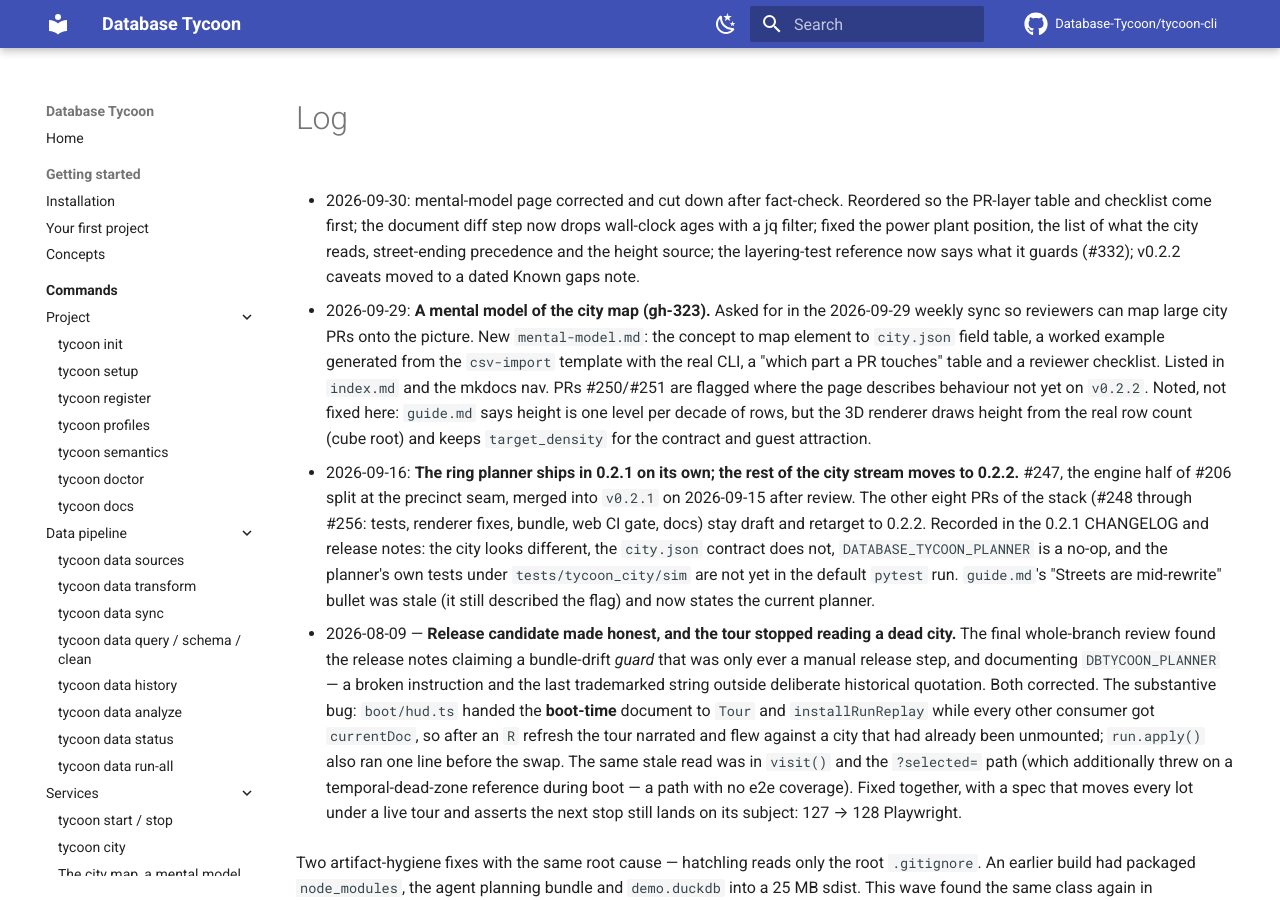
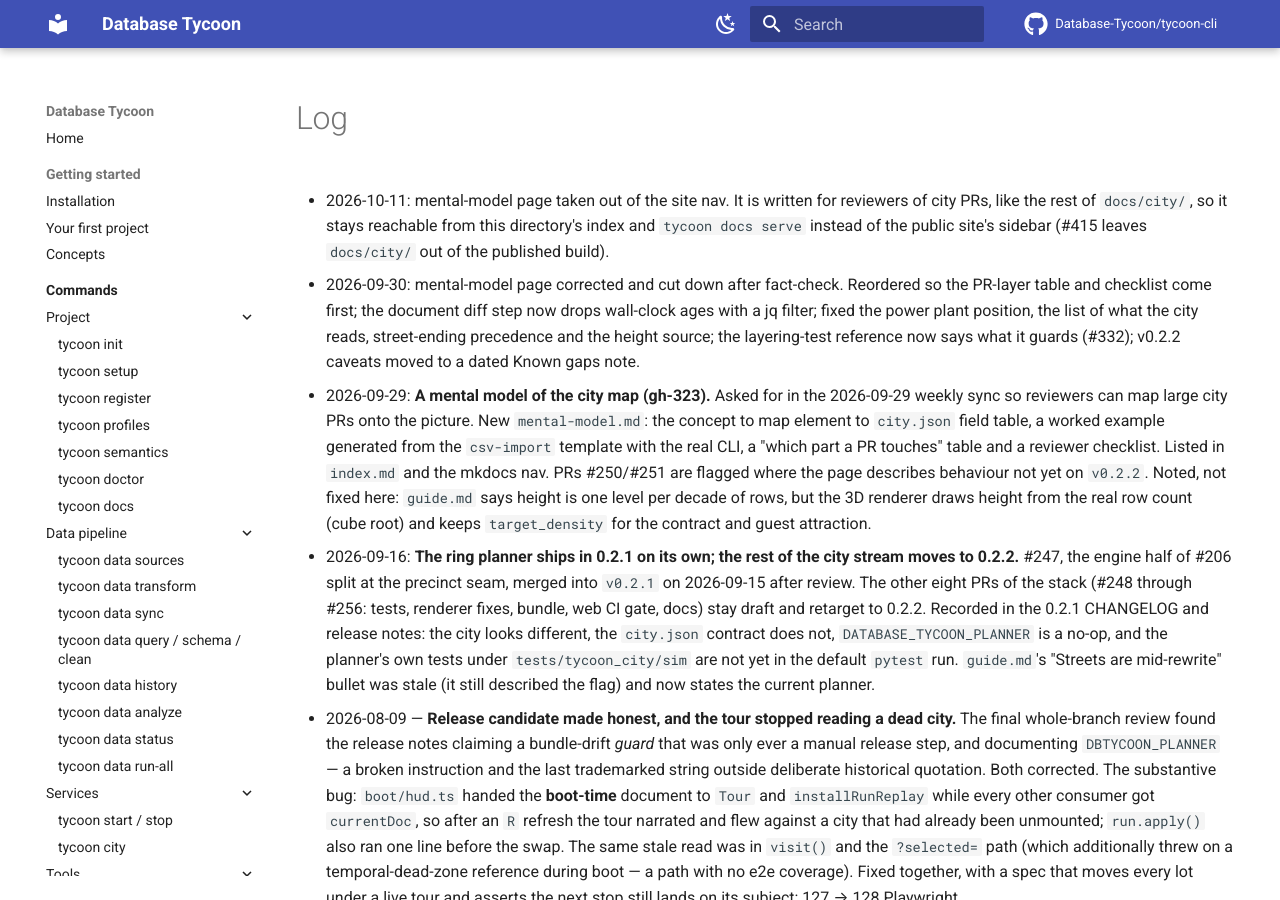
Before and after one commit to Database-Tycoon/tycoon-cli, an MkDocs documentation site: the page built from docs/city/log.md, in a window 1280 px wide and 900 px high. Built offline with MkDocs 1.6.1 and Material for MkDocs 9.7.7, drawn with Linux system fonts in a browser that asks for light colours; comment, search, counter and statistics services are not loaded.

Commit message:
docs(gh-323): take the mental-model page out of the site nav
The page is written for reviewers of city PRs, like the rest of
docs/city/, which #415 leaves out of the published build. A nav entry
there would ship a sidebar link to a page that is never built.

Co-Authored-By: Claude Opus 5.5 <noreply@anthropic.com>

```diff
--- a/docs/city/log.md
+++ b/docs/city/log.md
@@ -3,10 +3,15 @@ title: Documentation log
 description: Chronological record of documentation changes
 tags: [log]
 related: []
-updated: '2026-09-30'
+updated: '2026-10-11'
 ---
 
 # Log
+
+- 2026-10-11: mental-model page taken out of the site nav. It is written for
+  reviewers of city PRs, like the rest of `docs/city/`, so it stays reachable
+  from this directory's index and `tycoon docs serve` instead of the public
+  site's sidebar (#415 leaves `docs/city/` out of the published build).
 
 - 2026-09-30: mental-model page corrected and cut down after fact-check.
   Reordered so the PR-layer table and checklist come first; the document diff
--- a/mkdocs.yml
+++ b/mkdocs.yml
@@ -101,7 +101,6 @@ nav:
     - Services:
       - "tycoon start / stop": commands/start.md
       - "tycoon city": commands/city.md
-      - "The city map, a mental model": city/mental-model.md
     - Tools:
       - "tycoon run": commands/run.md
       - "tycoon notify": commands/notify.md
```
